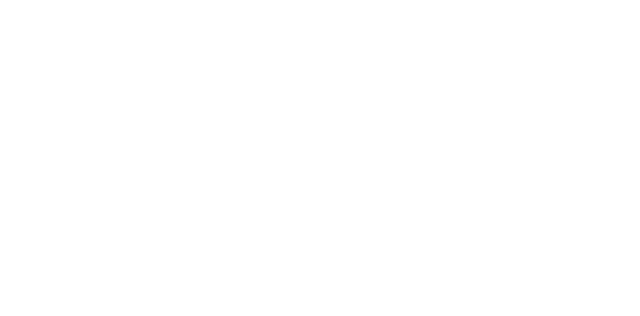
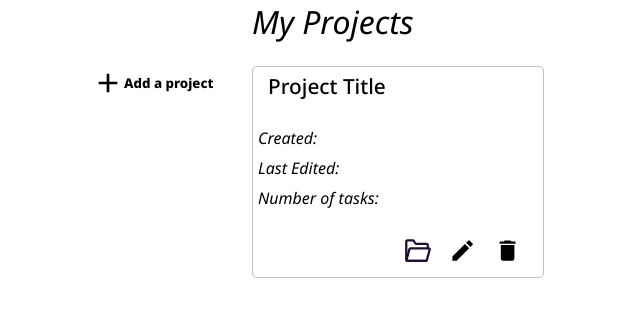
Before and after one commit to fadotti/todo-list, a website built with webpack: page src/template.html in a window 1280 px wide. Shown: the whole page, without its empty margins (171-811 px from the left). Built offline with nearby package versions, Linux system fonts and the light colour scheme.

Commit message:
Add projects UI

```diff
--- a/src/style.css
+++ b/src/style.css
@@ -1,3 +1,117 @@
 body {
   margin: 0;
+  display: flex;
+  flex-direction: column;
+  align-items: center;
+  font-family: "Noto Sans", sans-serif;
 }
+
+/* Homepage */
+
+div#home-container {
+  height: 80vh;
+  display: grid;
+  gap: 1rem;
+  grid-template-columns: 150px 600px;
+}
+
+div#home-container > div:first-child {
+  display: flex;
+  flex-direction: column;
+}
+
+div#home-container > div:nth-child(2) {
+  display: grid;
+  grid-template-columns: 1fr 1fr;
+  grid-template-rows: 50px;
+  gap: 1rem;
+}
+
+div#home-container > div:nth-child(2) > div.project-card {
+  height: 200px;
+}
+
+div#project-banner {
+  grid-column-start: span 2;
+  font-size: 2rem;
+  font-style: italic;
+}
+
+div#nav {
+  padding-top: calc(50px + 1rem);
+}
+
+div#nav > button {
+  display: flex;
+  align-items: center;
+  font-family: "Noto Sans", sans-serif;
+  font-weight: 800;
+  outline: none;
+  border: none;
+  background-color: white;
+  border-radius: 10px;
+}
+
+div#nav > button:hover {
+  background-color: #ebebeb;
+  cursor: pointer;
+}
+
+div#nav > button > svg {
+  height: 2rem;
+}
+
+div.project-card {
+  display: grid;
+  grid-template-rows: 1fr 4fr 1fr;
+  border: solid 1px #c2c2c2;
+  border-radius: 5px;
+  padding: 5px;
+}
+
+div.project-card:hover {
+  box-shadow: 0px 2px 15px 0px #E8E87A;
+}
+
+div.project-card > div {
+  display: flex;
+}
+
+div.project-card > div:first-child {
+  padding: 0 10px;
+  font-size: 1.3rem;
+  font-weight: 500;
+}
+
+div.project-card > div:nth-child(2) {
+  flex-direction: column;
+  justify-content: center;
+  gap: 0.5rem;
+  font-style: italic;
+}
+
+div.project-card > div:nth-child(3) {
+  justify-content: flex-end;
+  padding-right: 10px;
+  gap: 5px;
+}
+
+div.project-card > div:nth-child(3) button {
+  outline: none;
+  border: none;
+  background-color: white;
+  padding: 0;
+  width: 2.5rem;
+  height: 2.5rem;
+}
+
+div.project-card > div:nth-child(3) button:hover {
+  background-color: #ebebeb;
+  cursor: pointer;
+  border-radius: 50%;
+}
+
+div.project-card > div:nth-child(3) svg {
+  height: 1.7rem;
+  width: 1.7rem;
+}
--- a/src/template.html
+++ b/src/template.html
@@ -4,8 +4,45 @@
   <meta charset="UTF-8">
   <meta name="viewport" content="width=device-width, initial-scale=1.0">
   <title>To do List</title>
+  <link rel="preconnect" href="https://fonts.googleapis.com">
+  <link rel="preconnect" href="https://fonts.gstatic.com" crossorigin>
+  <link href="https://fonts.googleapis.com/css2?family=Noto+Sans:ital,wght@0,100..900;1,100..900&display=swap" rel="stylesheet">
 </head>
 <body>
-
+  <div id="home-container">
+    <div id="nav">
+      <button>
+        <svg xmlns="http://www.w3.org/2000/svg" viewBox="0 0 24 24"><title>plus</title><path d="M19,13H13V19H11V13H5V11H11V5H13V11H19V13Z" /></svg>
+        <span>Add a project</span>
+      </button>
+    </div>
+    <div>
+      <div id="project-banner">My Projects</div>
+      <div class="project-card">
+        <div>
+          <span>Project Title</span>
+        </div>
+        <div>
+          <div>Created: </div>
+          <div>Last Edited:</div>
+          <div>Number of tasks:</div>
+        </div>
+        <div>
+          <button>
+            <svg width="800px" height="800px" viewBox="0 0 24 24" fill="none" xmlns="http://www.w3.org/2000/svg">
+              <path d="M20 21H3C2.44772 21 2 20.5523 2 20L2 4C2 3.44772 2.44771 3 3 3H7.73381C8.08507 3 8.41058 3.1843 8.5913 3.4855L9.8087 5.5145C9.98942 5.8157 10.3149 6 10.6662 6H20C20.5523 6 21 6.44772 21 7V10" stroke="#200E32" stroke-width="2" stroke-linecap="round"/>
+              <path d="M4.79903 10.7369L2.34449 19.7369C2.17099 20.373 2.64988 21 3.30925 21H19.2362C19.6872 21 20.0823 20.6982 20.201 20.2631L22.6555 11.2631C22.829 10.627 22.3501 10 21.6908 10H5.7638C5.31284 10 4.91769 10.3018 4.79903 10.7369Z" stroke="#200E32" stroke-width="2"/>
+            </svg>
+          </button>
+          <button>
+            <svg xmlns="http://www.w3.org/2000/svg" viewBox="0 0 24 24"><title>pencil</title><path d="M20.71,7.04C21.1,6.65 21.1,6 20.71,5.63L18.37,3.29C18,2.9 17.35,2.9 16.96,3.29L15.12,5.12L18.87,8.87M3,17.25V21H6.75L17.81,9.93L14.06,6.18L3,17.25Z" /></svg>
+          </button>
+          <button>
+            <svg xmlns="http://www.w3.org/2000/svg" viewBox="0 0 24 24"><title>delete</title><path d="M19,4H15.5L14.5,3H9.5L8.5,4H5V6H19M6,19A2,2 0 0,0 8,21H16A2,2 0 0,0 18,19V7H6V19Z" /></svg>
+          </button>
+        </div>
+      </div>
+    </div>
+  </div>
 </body>
 </html>
--- a/webpack.common.js
+++ b/webpack.common.js
@@ -16,25 +16,6 @@ module.exports = {
     }),
     new MiniCssExtractPlugin(),
   ],
-  module: {
-    rules: [
-      {
-        test: /\.css$/i,
-        use: [
-          MiniCssExtractPlugin.loader,
-          { loader: "css-loader", options: { sourceMap: true } },
-        ],
-      },
-      {
-        test: /\.html$/i,
-        loader: "html-loader",
-      },
-      {
-        test: /\.(png|svg|jpg|jpeg|gif)$/i,
-        type: "asset/resource",
-      },
-    ],
-  },
   optimization: {
     minimizer: [
       `...`,
--- a/webpack.dev.js
+++ b/webpack.dev.js
@@ -7,4 +7,20 @@ module.exports = merge(common, {
   devServer: {
     static: './dist',
   },
+  module: {
+    rules: [
+      {
+        test: /\.css$/i,
+        use: ["style-loader", "css-loader"],
+      },
+      {
+        test: /\.html$/i,
+        loader: "html-loader",
+      },
+      {
+        test: /\.(png|svg|jpg|jpeg|gif)$/i,
+        type: "asset/resource",
+      },
+    ],
+  },
 })
```
Also changed, not shown: webpack.prod.js (+19 -0 lines), src/assets/open-svgrepo-com.svg (added), src/projects.js (added), 1 other file.
